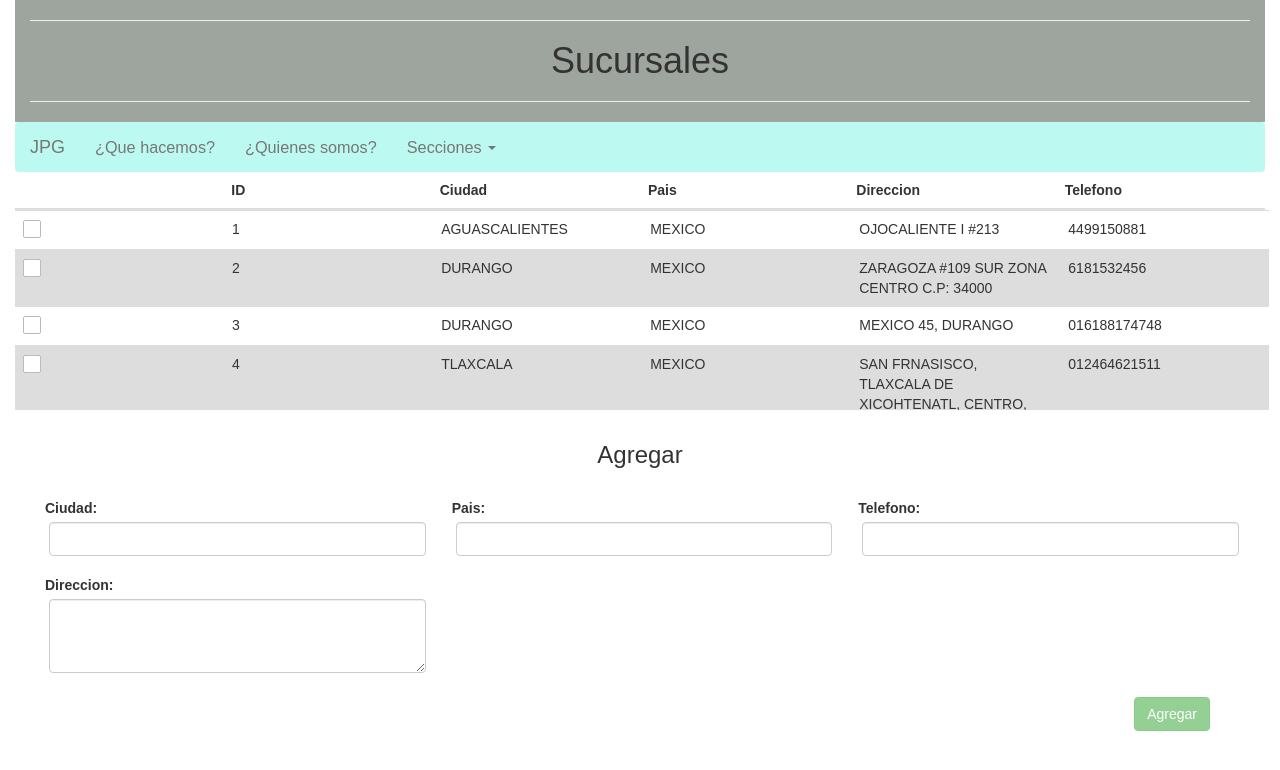
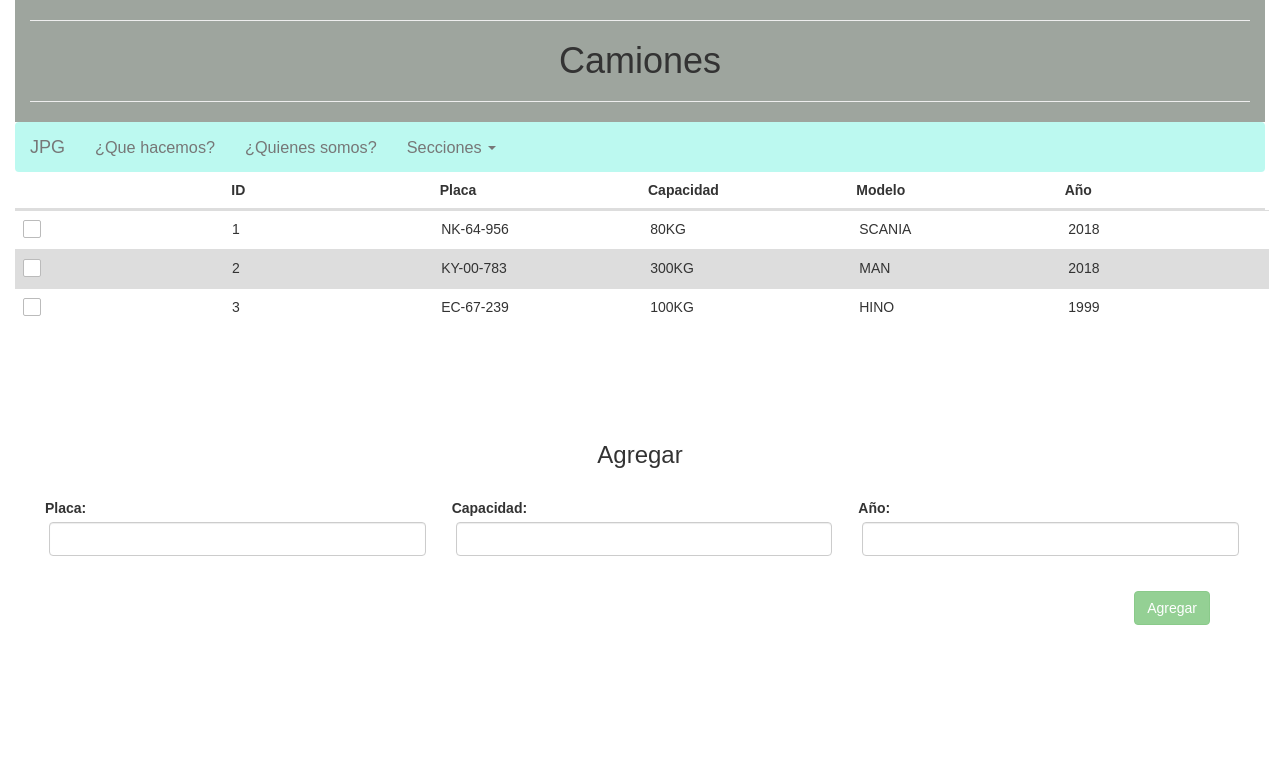
Before and after one commit to AngelCruz2001/Celulares, a React (Create React App) app: page / in a window 1280 px wide. Shown: the top 770 px of the page. Built offline with nearby package versions, Linux system fonts and the light colour scheme; a web font is replaced by a local one.

Commit message:
Avance Camiones

```diff
--- a/src/App.js
+++ b/src/App.js
@@ -3,14 +3,15 @@ import Sucursales from'./Components/Sucursales/Sucursales'
 import Prueba from'./Components/Prueba/Prueba';
 import Trabajadores from'./Components/Trabajadores/Trabajadores';
 import Bienvenido from'./Components/Bienvenido/Bienvenido';
+import Camiones from './Components/Camiones/Camiones';
 class App extends Component {
   state = {  }
   render() {
     return (
       // <Prueba/>
-      <Sucursales/>
+      // <Sucursales/>
+       <Camiones/>
       // <Trabajadores/>
-
       //  <Bienvenido/>
     );
   }
--- a/src/Components/Camiones/Camiones.css
+++ b/src/Components/Camiones/Camiones.css
@@ -0,0 +1,3 @@
+.Titulo {
+    background: rgb(158, 165, 158);
+  }
--- a/src/Components/Camiones/Camiones.js
+++ b/src/Components/Camiones/Camiones.js
@@ -1,14 +1,272 @@
 import React, { Component } from 'react';
-import Home from'./Components/Camiones/Camiones';
+
+
+
+var CInicial=
+[
+    {
+        "ID": 1,
+        "Placa": "NK-64-956",
+        "Capacidad": "80KG",
+        "Modelo": "SCANIA",
+        "Año": "2018"
+    },
+    {
+        "ID": 2,
+        "Placa": "KY-00-783",
+        "Capacidad": "300KG",
+        "Modelo": "MAN",
+        "Año": "2018"
+    },
+    {
+
+        "ID": 3,
+        "Placa": "EC-67-239",
+        "Capacidad": "100KG",
+        "Modelo": "HINO",
+        "Año": "1999"
+    }
+]
+class Camiones extends Component {
+    state = {
+        C:CInicial,
+        row:
+        {
+        ID:null,
+        Placa: "",
+        Capacidad: "",
+        Modelo: "",
+        Año: ""
+        },
+        Desactivado:true,
+        ID:5,
+        ID2:0,
+        CambiarAgregar:1,
+        IndexDatos:null,
+        fun:true,
+        PlacaInvalido: "",
+        CapacidadInvalido: "",
+        ModeloInvalido: "",
+        AñoInvalido: ""
+    }
+    componentDidMount(){
+        document.getElementById("Borrar").style.display = "none"
+    }
+    ChangePlaca =()=>{
+
+        var Placa=this.state.row.Placa;
+        if(!/^([A-Z]{2}-\d{2}-\d{3})*$/g.test(Placa)){
+            console.log("Placa Incorrecta")
+            this.setState({PlacaInvalido:"Campo invalido"})
+            this.setState({Desactivado:true})
+        }else{
+            console.log("Placa Correcta")
+            this.setState({PlacaInvalido:""})
+
+        }
+    }
+    ChangeCapacidad=()=>{
+        var Capacidad=this.state.row.Capacidad;
+
+        if(!/^[a-zA-ZÁáÀàÉéÈèÍíÌìÓóÒòÚúÙùÑñüÜ ]*$/g.test(Capacidad)){
+            this.setState({CapacidadInvalido:"Campo invalido"})
+            this.setState({Desactivado:true})
+        }else{
+            this.setState({CapacidadInvalido:""})
+
+        }
+    }
+    ChangeModelo=()=>{
+var Modelo=this.state.row.Modelo;
+if(!/^[0-9]{1,13}?$/g.test(Modelo)){
+    this.setState({ModeloInvalido:"Campo invalido"})
+
+    this.setState({Desactivado:true})
+}else{
+    this.setState({ModeloInvalido:""})
+    }
+
+}
+    ChangeAño=()=>{
+        var Año=this.state.row.Año;
+        if(!/^[a-zA-ZÁáÀàÉéÈèÍíÌìÓóÒòÚúÙùÑñüÜ0-9#",. ]*$/g.test(Año)){
+            this.setState({AñoInvalido:"Campo invalido"})
+    this.setState({textAreaClass:"form-control textAreaIncorrecta"})
+            this.setState({Desactivado:true})
+    }else{
+        this.setState({AñoInvalido:""})
+        this.setState({Desactivado:true,textAreaClass:"form-control textAreaCorrecta"})
+        }
+
+    }
+    Change =(event)=>{
+
+        var ids =this.state.ID+1;
+        this.setState({ID2:ids})
+        const row =this.state.row;
+
+        row[event.target.name]=event.target.value.toUpperCase();
+     this.setState({row});
+
+    var Placa=row.Placa.trim();
+    var Capacidad=row.Capacidad.trim();
+    var Modelo=row.Modelo.trim();
+    var Año=row.Año.trim();
+console.log(Modelo)
+if(/^[a-zA-ZÁáÀàÉéÈèÍíÌìÓóÒòÚúÙùÑñüÜ0-9#",. ]*$/g.test(Modelo)){
+
+    if (Placa.match("[A-ZÁáÀàÉéÈèÍíÌìÓóÒòÚúÙùÑñüÜ0 ]{2,30}")){
+        if(Capacidad.match("[A-ZÁáÀàÉéÈèÍíÌìÓóÒòÚúÙùÑñüÜ0 ]{2,30}")){
+            if(Año.match("[0-9-]{2,20}")){
+                        this.setState({Desactivado:false})
+                    }else{this.setState({Desactivado:true})}
+                }else{this.setState({Desactivado:true})}
+            }else{this.setState({Desactivado:true})}
+        }else{this.setState({Desactivado:true})}
+
+        this.ChangePlaca();
+        this.ChangeCapacidad();
+        this.ChangeModelo();
+        this.ChangeAño();
+    }
+    CambiarAgregar=()=>{}
+    Eliminar=()=>{}
+
+    render() {
+        let fun =this.state.fun;
+
+        return (
+            <div className="container-fluid">
+                <div className="Titulo">
+                    <div className="container-fluid text-center">
+                        <hr/>
+                        <h1>Camiones</h1>
+                        <hr/>
+                    </div>
+                </div>
+                <nav className="navbar navbar-default">
+            <div className="container-fluid">
+
+                <div className="navbar-header">
+                <button type="button" className="navbar-toggle collapsed" data-toggle="collapse" data-target="#bs-example-navbar-collapse-1" aria-expanded="false">
+                    <span className="sr-only">Toggle navigation</span>
+                    <span className="icon-bar"></span>
+                    <span className="icon-bar"></span>
+                    <span className="icon-bar"></span>
+                </button>
+                <a className="navbar-brand" href="#">JPG</a>
+                </div>
+
+
+                <div className="collapse navbar-collapse" id="bs-example-navbar-collapse-1">
+                <ul className="nav navbar-nav">
+                    <li className=""><a href="#">¿Que hacemos? <span className="sr-only">(current)</span></a></li>
+                    <li><a href="#">¿Quienes somos?</a></li>
+                    <li className="dropdown">
+                    <a href="#" className="dropdown-toggle" data-toggle="dropdown" role="button" aria-haspopup="true" aria-expanded="false">Secciones <span className="caret"></span></a>
+                    <ul className="dropdown-menu">
+
+                        <li><a href="#">Trabajadores</a></li>
+                        <li><a href="#">Camiones</a></li>
+                        <li><a href="#">Celulares</a></li>
+                        <li><a href="{Sucursales}">Sucursales</a></li>
+                        <li><a href="#">Usuarios</a></li>
+                        <li><a href="#"></a></li>
+                    </ul>
+                    </li>
+                </ul>
+
+                </div>
+
+            </div>
+
+            </nav>
+            <div className="row">
+                                        <div className="container-fluid">
+            <table className="table table-fixed">
+        <thead>
+        <tr className="text-center">
+            <th></th>
+            <th>ID</th>
+            <th>Placa</th>
+            <th>Capacidad</th>
+            <th>Modelo</th>
+            <th>Año</th>
+        </tr>
+        </thead>
+        <tbody>
+
+            {this.state.C.map(function(c,i){
+            var iE=i+1;
+            return(
+                    <tr key = {i}>
+                    <td>
+                    <div className="ckbox">
+                    <input type="checkbox" id={'checkbox'+iE}  onClick={() => this.Ver(iE)}/>
+                    <label htmlFor={ 'checkbox'+iE} ></label>
+                    </div>
+                    </td>
+                    <td>{c.ID}</td>
+                    <td>{c.Placa}</td>
+                    <td>{c.Capacidad}</td>
+                    <td>{c.Modelo}</td>
+                    <td>{c.Año}</td>
+
+                    </tr>
+            )
+            },this)}
+
+        </tbody>
+    </table>
+    <div className="Titulo2 text-center">
+                <h3>{fun ? 'Agregar' : 'Actualizar'}</h3>
+                <br/>
+                </div>
+                <div>
+                <div className="inputsTodos">
+                <div className="container-fluid">
+                <div className="row">
+                    <div className="container-fluid inputs1">
+                </div>
+                </div>
+                <div className="form-group col-xs-4">
+                <label htmlFor="Placa">Placa:</label>
+                    <input type="text" className="form-control" id="Placa" name="Placa" placeholder=""   value={this.state.row.Placa} onChange={this.Change.bind()} pattern="([A-Z]{2}-\d{2}-\d{3})" required  />
+                    <label className="Advertencia" >{this.state.PlacaInvalido}</label>
+        </div>
+            <div className="form-group col-xs-4">
+            <label htmlFor="Capacidad">Capacidad:</label>
+                <input type="text" className="form-control" id="Capacidad" name="Capacidad" placeholder=""   value={this.state.row.Capacidad} onChange={this.Change.bind()} pattern="(\d{2,5}KG)" required maxLength="7"  />
+                <label className="Advertencia" >{this.state.CapacidadInvalido}</label>
+
+        </div>
+        <div className="form-group col-xs-4">
+                                        <label htmlFor="Año">Año:</label>
+                                        <input type="text" className="form-control" id="Año" name="Año" placeholder=""   value={this.state.row.Año} onChange={this.Change.bind()} pattern="[0-9]{4}" required maxLength="13"  />
+                                        <label className="Advertencia" >{this.state.AñoInvalido}</label>
+                                    </div>
+                                    <div className="form-group col-xs-8">
+                                        <input type="hidden" className="form-control" id="ID" name="ID" placeholder=""   value={this.state.ID2} onChange={this.Change.bind()}    />
+                                    </div>
+        </div>
+                     </div>
+                        </div>
+                        <div className="text-right container">
+                                        <button type="button" className="btn btn-success" data-toggle="modal"  onClick={this.CambiarAgregar.bind()} disabled={this.state.Desactivado}>{fun ? 'Agregar' : 'Actualizar'}</button>
+                                        <button type="hidden"  className="btn btn-danger" id="Borrar" onClick={this.Eliminar.bind()}>Borrar</button>
+                                        </div>
+
+
+            </div>
+            </div>
+
+            </div>
 
 
 
 
-class Camiones extends Component {
-    state = {  }
-    render() {
-        return (
-            <div></div>
+
+
         );
     }
 }
```
